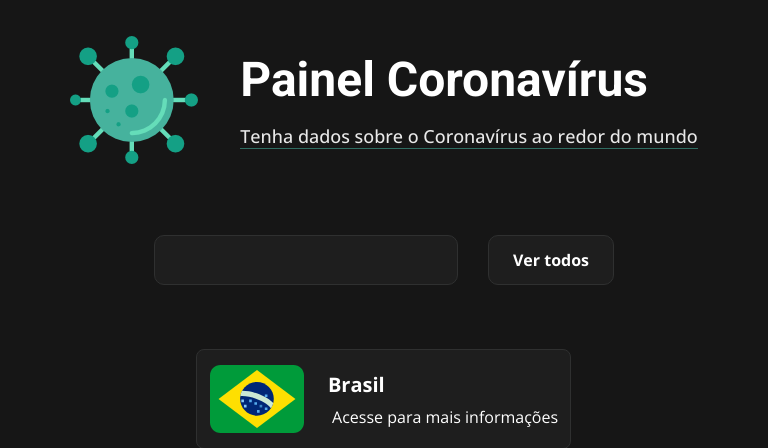
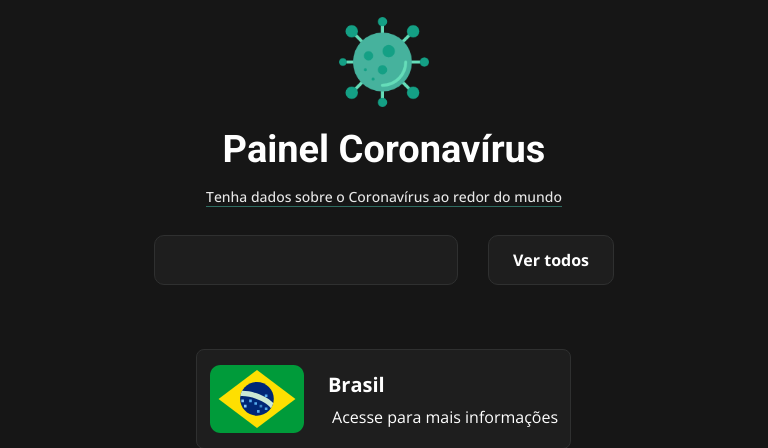
Before and after one commit to Pedrovinhas/painelcovid-kidopi, a PHP site: page / in a window 768 px wide. Shown: the top 448 px of the page. Run offline with PHP 8.4, Linux system fonts and the light colour scheme; data that the repository does not hold is empty.

Commit message:
fix: responsive mobile devices

```diff
--- a/styles/header.css
+++ b/styles/header.css
@@ -44,3 +44,38 @@
 
     opacity: 0.9;
   }
+
+
+  @media screen and (max-width: 768px) {
+    .header {
+      height: 200px
+    }
+
+    nav {
+      flex-direction: column;
+
+      align-items: center;
+      justify-content: center;
+
+      gap: 20px;
+    }
+
+    .header__img {
+      margin-right: 0;
+      width: 90px;
+
+      margin-top: 24px;
+    }
+
+    .title__heading {
+      font-size: 38px;
+    }
+
+    .subtitle {
+      font-size: 14px;
+    }
+
+    .header__titles {
+      align-items: center;
+    }
+  }
--- a/styles/main.css
+++ b/styles/main.css
@@ -83,3 +83,9 @@
       height: 48px;
     }
   }
+
+  @media screen and (min-width: 768px) {
+    .main__content {
+      column-gap: 32px;
+    }
+  }
```
